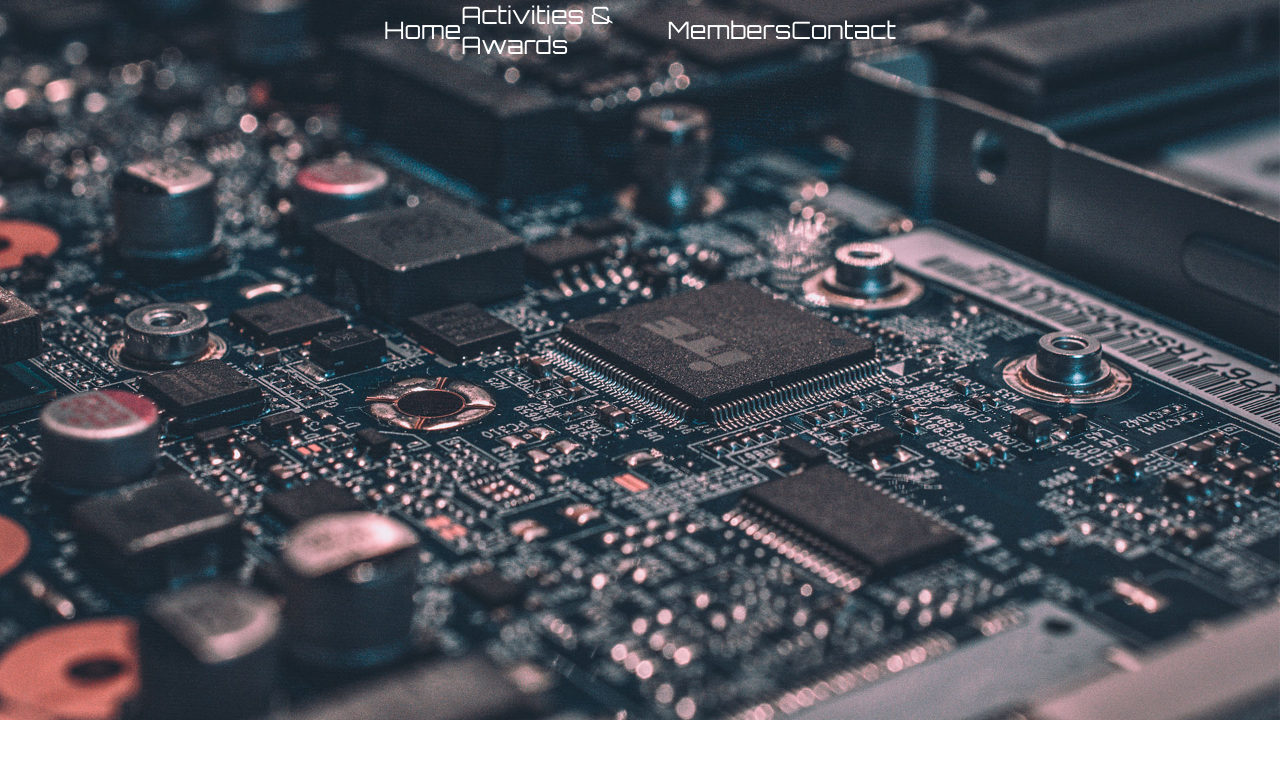
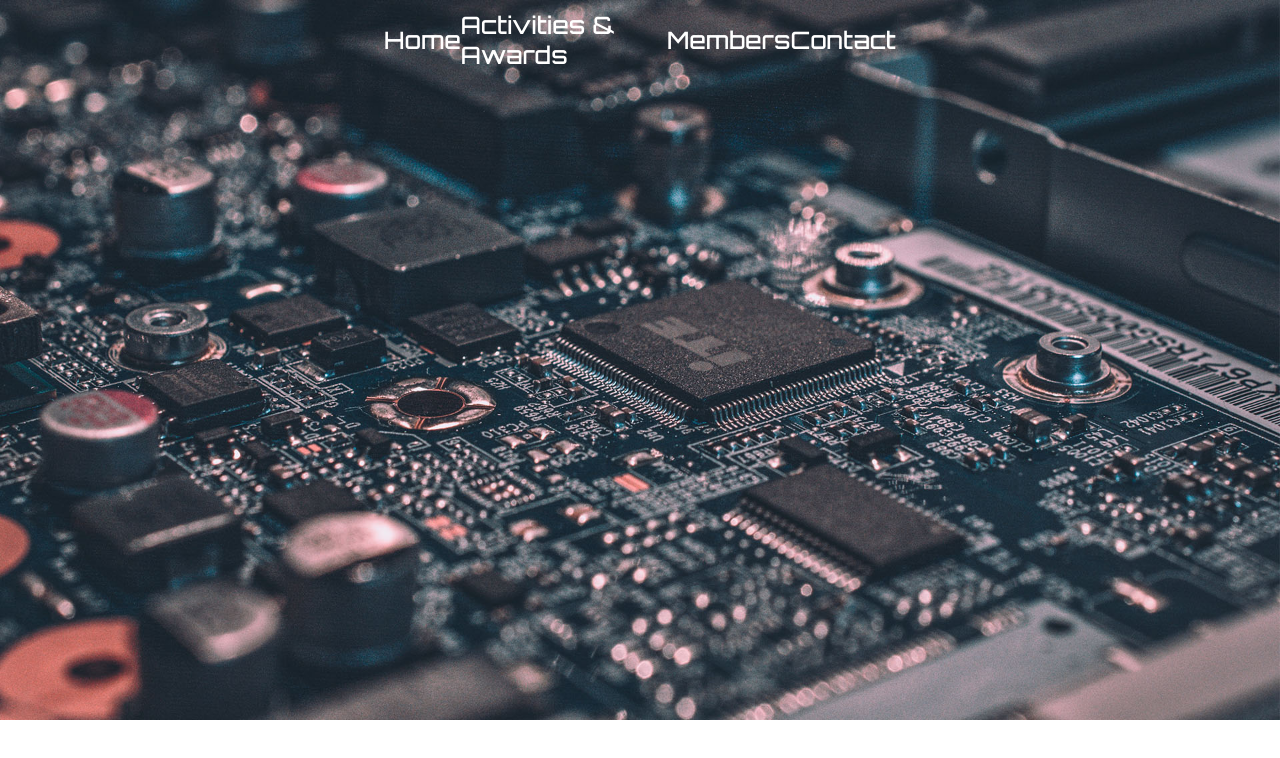
Before and after one commit to dnjooiopa/esl-official-website, a Vue app: page / in a window 1280 px wide. Shown: the top 758 px of the page. Built offline with nearby package versions, Linux system fonts and the light colour scheme.

Commit message:
adjust navbar height

```diff
--- a/src/components/Navbar.vue
+++ b/src/components/Navbar.vue
@@ -27,13 +27,13 @@ export default {
 
 #nav-container {
   width: 40%;
-  height: 60px;
+  height: 80px;
   display: flex;
   justify-content: space-between;
   align-items: center;
 
   font-size: 1.5rem;
-  font-weight: 400;
+  font-weight: 500;
   color: white;
   font-family: 'Orbitron', sans-serif;
 }
```
